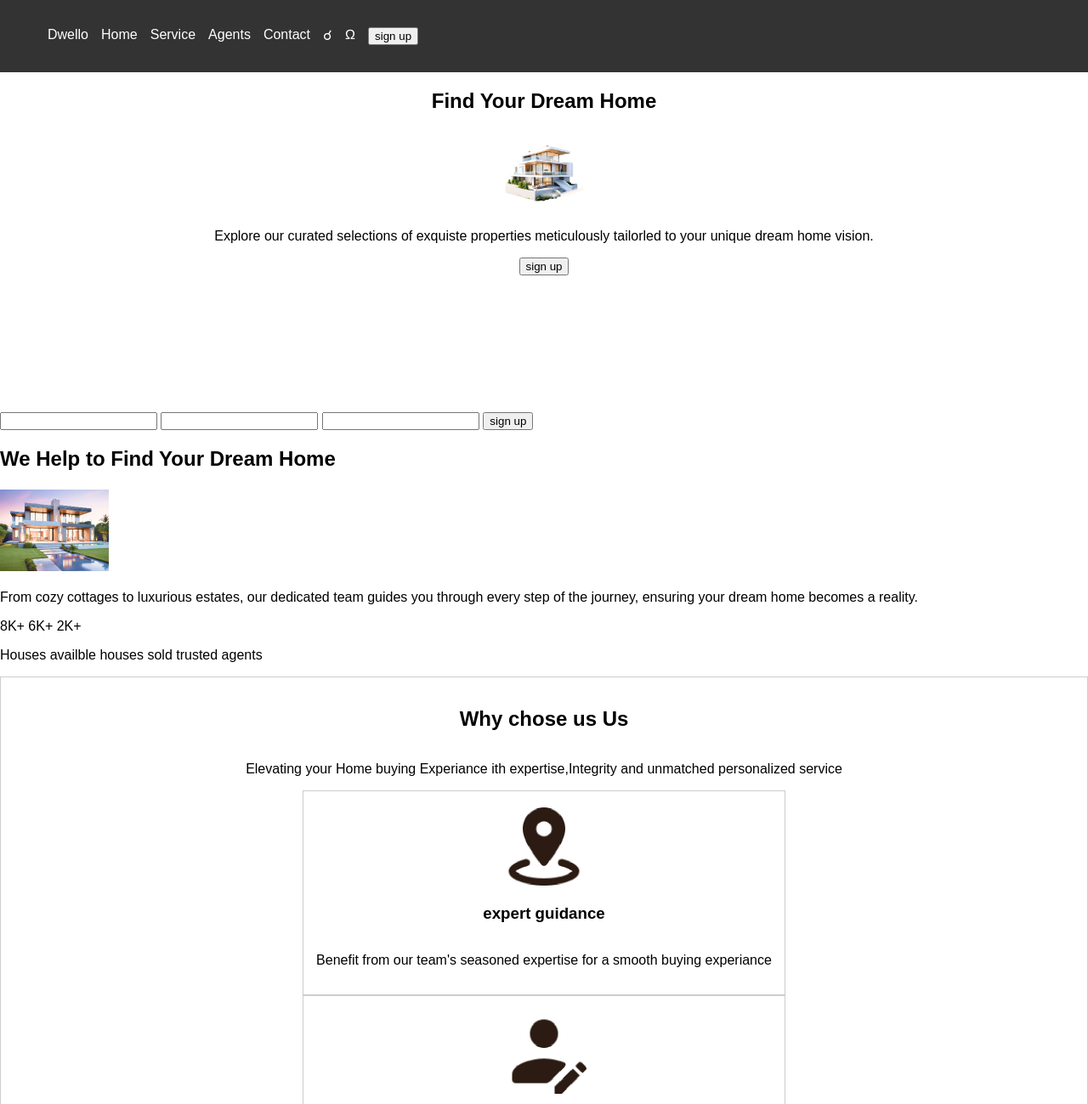
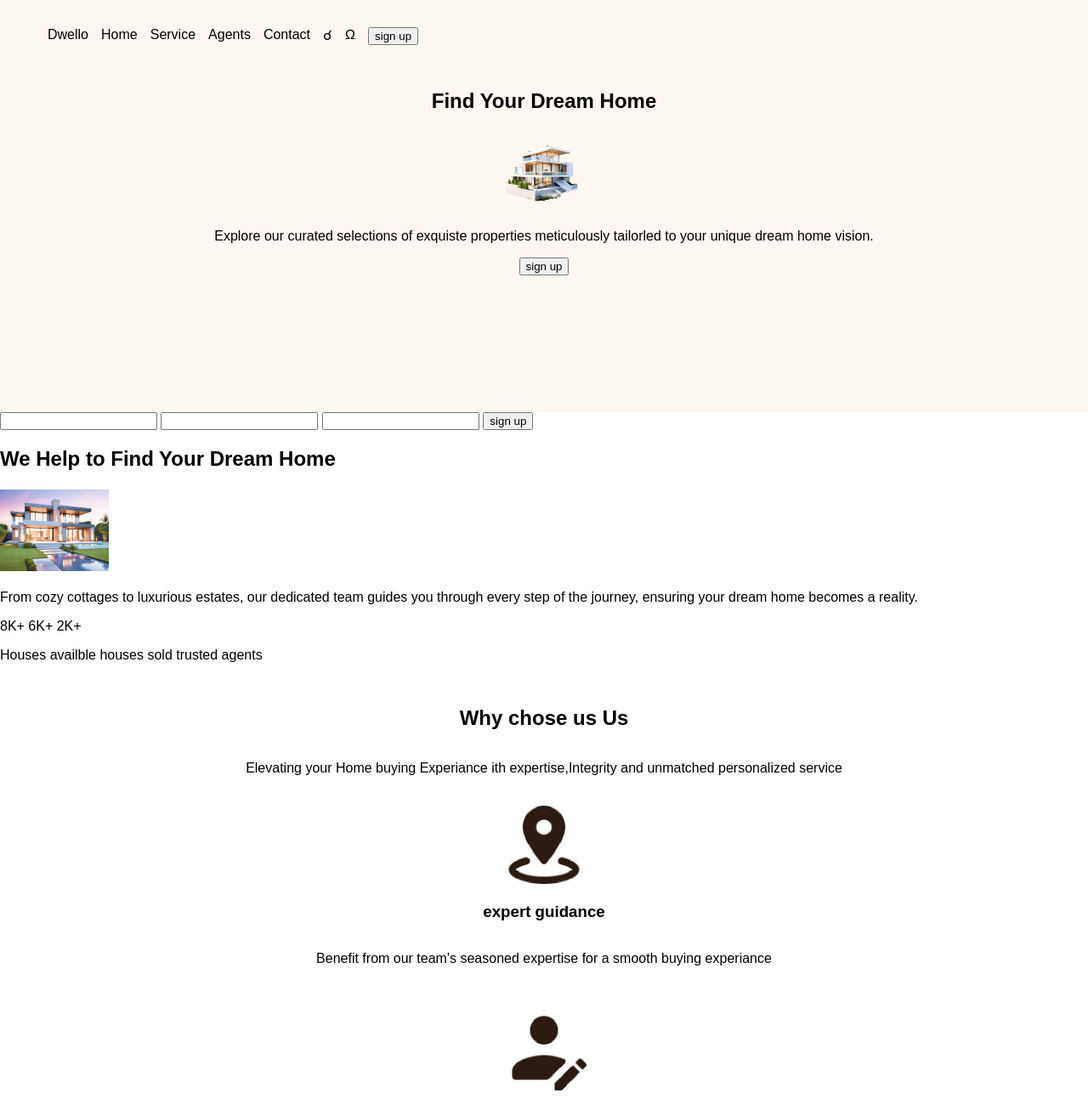
Before and after one commit to labreche21/MTM6201_01-Midterm-, a plain HTML site: page index.html in a window 1280 px wide. Shown: the top 1299 px of the page at 85% size. Drawn offline with Linux system fonts and the light colour scheme.

Commit message:
structure

```diff
--- a/css/main.css
+++ b/css/main.css
@@ -9,7 +9,7 @@ body {
 }
 
 header {
-    background: #333;
+    background: #FEF7F2;
     color: white;
     padding: 1rem;
     display: flex;
@@ -30,11 +30,12 @@ header {
 }
 
 .nav-links a {
-    color: white;
+    color: black;
     text-decoration: none;
 }
 
 .home {
+    background-color: #FEF7F2;
     display: flex;
     flex-direction: column;
     align-items: center;
@@ -45,7 +46,6 @@ header {
 }
 
     .listings {
-        border: 1px solid #ccc;
         padding: 15px;
         text-align: center;
         display: flex;
@@ -63,12 +63,12 @@ header {
 }
 
 .review {
-    border: 1px solid #ccc;
     padding: 15px;
     text-align: center;
     display: flex;
     flex-direction: column;
     align-items: center;
+    background-color:#FEF7F2 ;
 }
 
 .review-container {
@@ -81,7 +81,6 @@ header {
 
 
 .about{
-    border: 1px solid #ccc;
     padding: 15px;
     text-align: center;
     display: flex;
```
